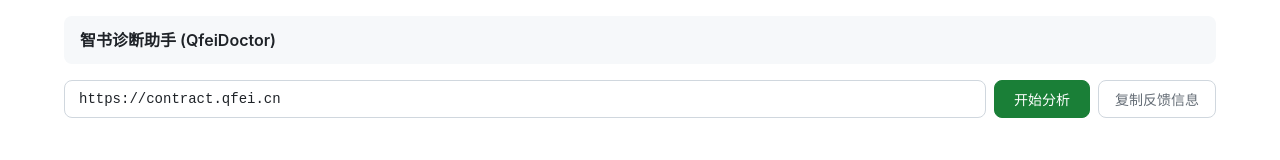
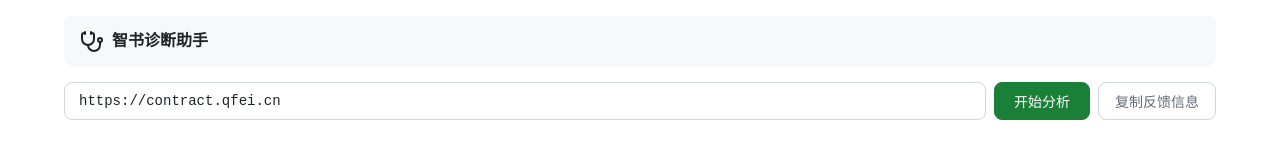
Before and after one commit to qfeius/QfeiDoctor, a React (Vite) app: page / in a window 1280 px wide. Shown: the top 160 px of the page. Built offline with nearby package versions, Linux system fonts and the light colour scheme.

Commit message:
ui: replace header text with stethoscope icon via lucide-react
- Add lucide-react icon library (tree-shakeable, only bundles used icons)
- Use Stethoscope SVG icon in header, remove English subtitle
- Title: "智书诊断助手 (QfeiDoctor)" → "🩺 智书诊断助手" (SVG icon)

```diff
--- a/package.json
+++ b/package.json
@@ -28,6 +28,7 @@
   "dependencies": {
     "@tauri-apps/plugin-clipboard-manager": "^2.3.2",
     "@tauri-apps/plugin-shell": "^2.3.5",
+    "lucide-react": "^1.7.0",
     "react": "^19.2.4",
     "react-dom": "^19.2.4"
   },
--- a/src/components/Header.tsx
+++ b/src/components/Header.tsx
@@ -1,7 +1,12 @@
+import { Stethoscope } from "lucide-react";
+
 export function Header() {
   return (
     <header className="header">
-      <h1>智书诊断助手 (QfeiDoctor)</h1>
+      <h1>
+        <Stethoscope size={24} style={{ verticalAlign: "middle", marginRight: 8 }} />
+        智书诊断助手
+      </h1>
     </header>
   );
 }
```
Also changed, not shown: 1 other file (tests, documents, lock files or other folders).
